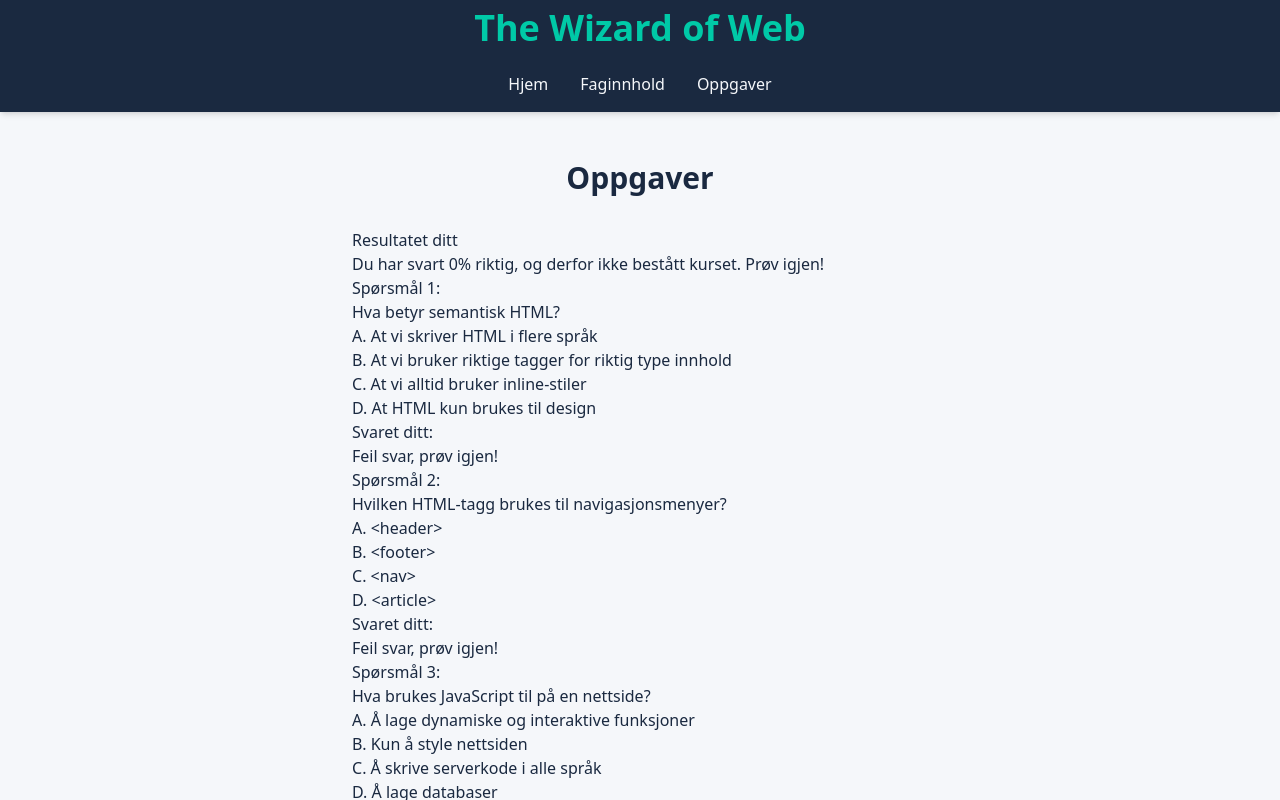
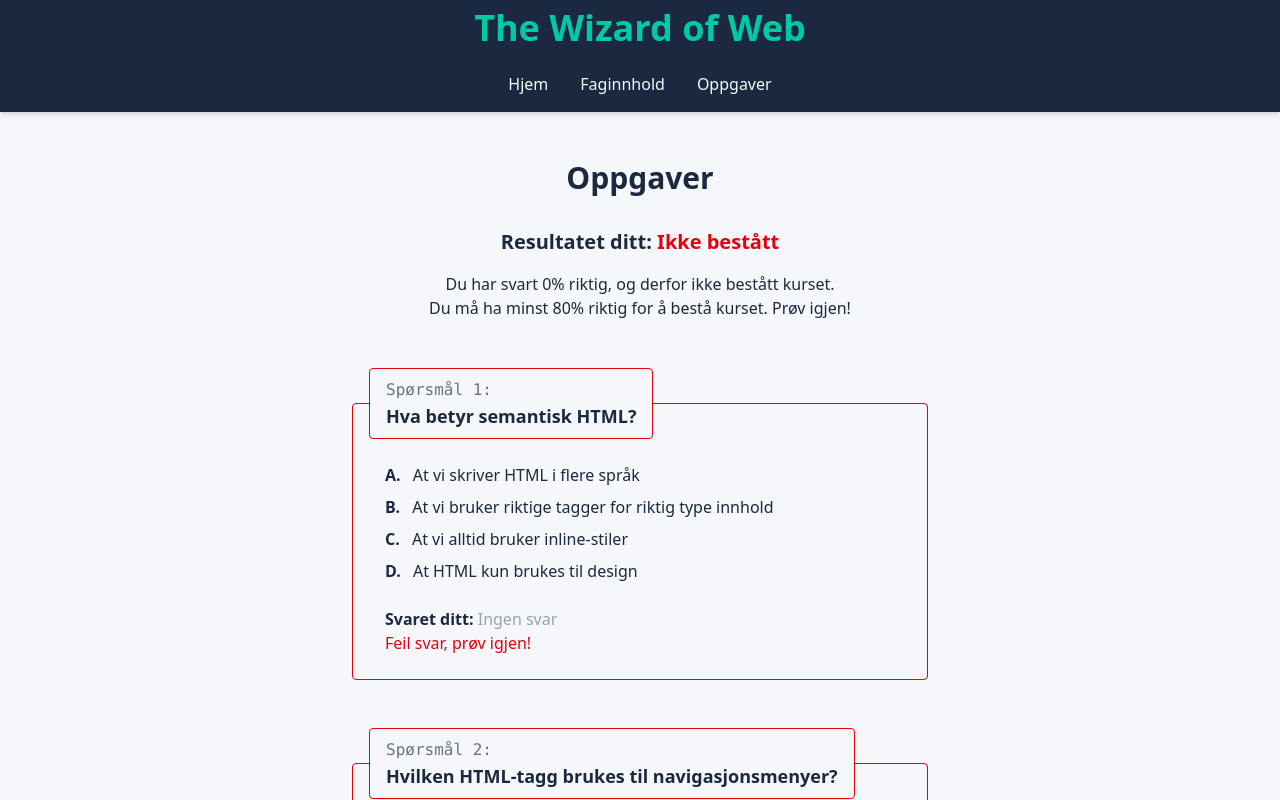
Before and after one commit to brolun/arbeidskrav02-emne06-ga, a Next.js app: page /oppgaver in a window 1280 px wide. Both pictures are taken after a click on the button "Sjekk svarene dine". Shown: the top 800 px of the page. Built offline with nearby package versions, Linux system fonts and the light colour scheme.

Commit message:
update styling for test results

```diff
--- a/app/oppgaver/components/MyResults.tsx
+++ b/app/oppgaver/components/MyResults.tsx
@@ -1,5 +1,6 @@
 import { useQuizStore } from "@/app/store/store";
 import { RetakeTest } from "./RetakeTest";
+import { QuestionCard } from "./QuestionCard";
 
 type RetakeTestProps = {
   resetQuiz: () => void;
@@ -16,43 +17,36 @@ export function MyResults({ resetQuiz }: RetakeTestProps) {
 
   const percentage = Math.round((correctAnswers / myQuestions.length) * 100);
   const passMessage =
-    percentage >= 80
-      ? `Du har svart ${percentage}% riktig, og har bestått kurset!`
-      : `Du har svart ${percentage}% riktig, og derfor ikke bestått kurset. Prøv igjen!`;
+    percentage >= 80 ? (
+      <p>Du har svart {percentage}% riktig, og har bestått kurset!</p>
+    ) : (
+      <>
+        <p>Du har svart {percentage}% riktig, og derfor ikke bestått kurset.</p>
+        <p>Du må ha minst 80% riktig for å bestå kurset. Prøv igjen!</p>
+      </>
+    );
 
   return (
-    <div>
-      <h3>Resultatet ditt</h3>
-      <p>{passMessage}</p>
+    <>
+      <h3 className="text-xl text-center font-semibold mb-4">
+        Resultatet ditt:{" "}
+        <span className={percentage >= 80 ? "text-green-600" : "text-red-600"}>
+          {percentage >= 80 ? "Bestått" : "Ikke bestått"}
+        </span>
+      </h3>
+      <p className="text-center mb-6">{passMessage}</p>
 
-      {myQuestions.map((question) => {
-        const UserAnswer = UserAnswers[question.id];
-        //Dette bruker id fra UserAnswers og id fra questions array
-        //til å matche id og svar.
-        const correctAnswer = question.correctAnswer;
-        const isCorrect = UserAnswer === correctAnswer;
-
-        return (
-          <div key={question.id}>
-            <h3>Spørsmål {question.id}:</h3>
-            <h4>{question.question}</h4>
-
-            {question.options.map((option) => (
-              <article key={option.optionId}>
-                <ul>
-                  <li>
-                    {option.letter}. {option.answer}
-                  </li>
-                </ul>
-              </article>
-            ))}
-
-            <p>Svaret ditt: {UserAnswer}</p>
-            <p>{isCorrect ? "Du svarte riktig!" : "Feil svar, prøv igjen!"}</p>
-          </div>
-        );
-      })}
+      {myQuestions.map((question) => (
+        <QuestionCard
+          key={question.id}
+          question={question}
+          value={UserAnswers[question.id] || ""}
+          showSelect={false}
+          showResult={true}
+          correctAnswer={question.correctAnswer}
+        />
+      ))}
       <RetakeTest resetQuiz={resetQuiz} />
-    </div>
+    </>
   );
 }
--- a/app/oppgaver/components/QuestionCard.tsx
+++ b/app/oppgaver/components/QuestionCard.tsx
@@ -10,25 +10,39 @@ type Question = {
   id: number;
   question: string;
   options: Option[];
+  correctAnswer?: string; // optional for results
 };
 
 type QuestionCardProps = {
   question: Question;
   value: string;
-  setAnswer: (id: number, value: string) => void;
+  setAnswer?: (id: number, value: string) => void;
+  showSelect?: boolean;
+  showResult?: boolean;
+  correctAnswer?: string;
 };
 
 export function QuestionCard({
   question,
   value,
   setAnswer,
+  showSelect = true,
+  showResult = false,
+  correctAnswer,
 }: QuestionCardProps) {
+  const isCorrect = showResult && correctAnswer && value === correctAnswer;
+  const borderColor = showResult
+    ? value && isCorrect
+      ? "border-green-600"
+      : "border-red-600"
+    : "border-accent";
+
   return (
-    <fieldset className="my-12 p-4 border border-accent rounded">
-      <legend className="border border-accent rounded px-4 py-2">
+    <fieldset className={`my-12 p-4 rounded border ${borderColor}`}>
+      <legend className={`border ${borderColor} rounded px-4 py-2`}>
         <span className="text-gray-500 font-mono mr-2">
           Spørsmål {question.id}:
-        </span>{" "}
+        </span>
         <br />
         <span className="text-lg font-semibold">{question.question}</span>
       </legend>
@@ -40,6 +54,7 @@ export function QuestionCard({
           </li>
         ))}
       </ul>
+      {showSelect && setAnswer && (
         <select
           className="border border-dark rounded px-2 py-1 cursor-pointer mx-4 mt-4 mb-2"
           value={value}
@@ -51,6 +66,18 @@ export function QuestionCard({
           <option value="C">C</option>
           <option value="D">D</option>
         </select>
+      )}
+      {showResult && (
+        <div className="mx-4 mt-4 mb-2">
+          <p>
+            <span className="font-semibold">Svaret ditt:</span>{" "}
+            {value || <span className="text-gray-400">Ingen svar</span>}
+          </p>
+          <p className={isCorrect ? "text-green-600" : "text-red-600"}>
+            {isCorrect ? "Du svarte riktig!" : "Feil svar, prøv igjen!"}
+          </p>
+        </div>
+      )}
     </fieldset>
   );
 }
--- a/app/oppgaver/components/ShowQuiz.tsx
+++ b/app/oppgaver/components/ShowQuiz.tsx
@@ -30,6 +30,10 @@ export function ShowQuiz() {
     <MyResults resetQuiz={resetQuiz} />
   ) : (
     <>
+      <section className="text-center">
+        <p>Svar på oppgavene under og sjekk hvor mye du har lært.</p>
+        <p>Du må ha minst 80% riktig for å bestå kurset. Lykke til!</p>
+      </section>
       {myQuestions.map((question) => (
         <QuestionCard
           key={question.id}
```
Lines whose indentation alone changed are shown as unchanged.
